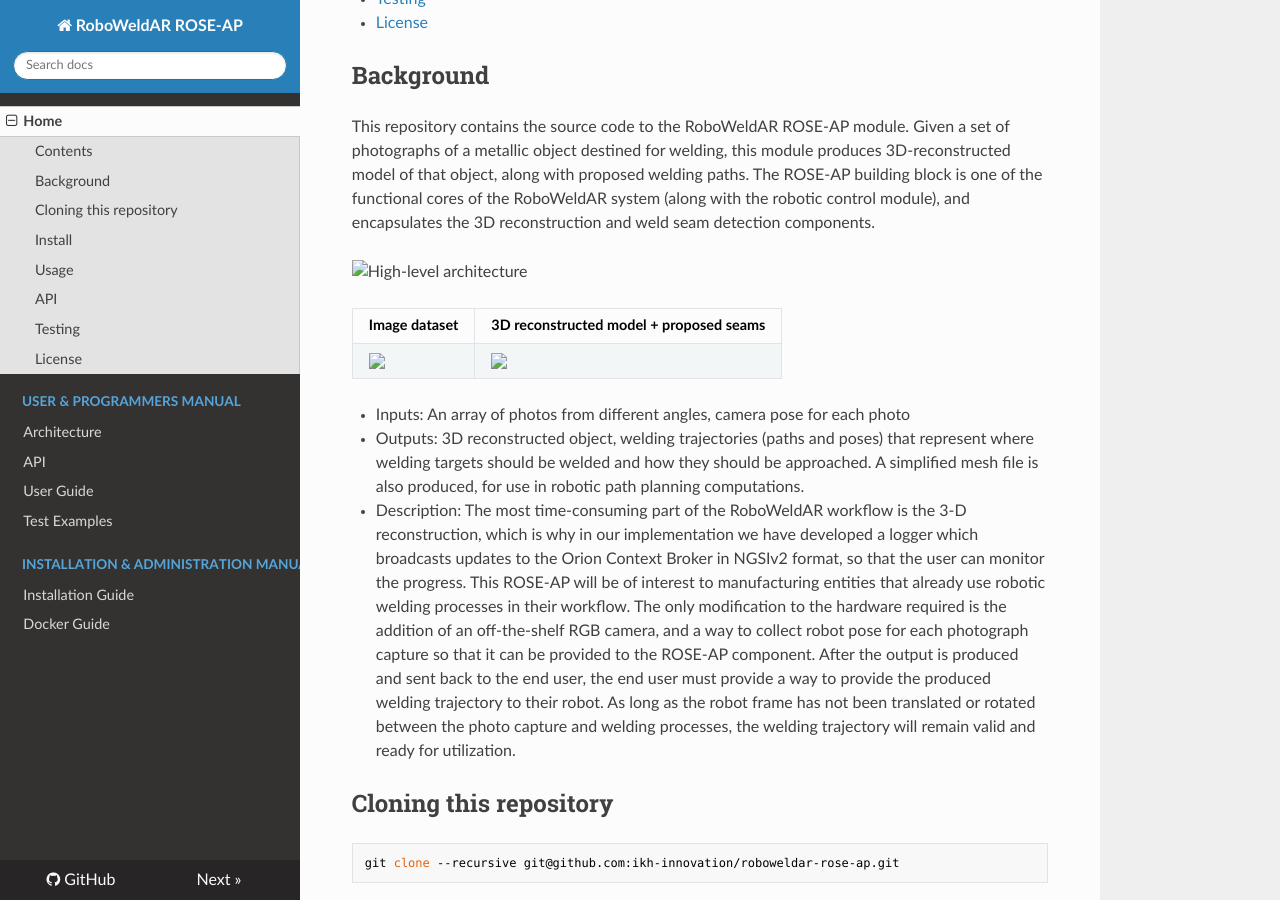
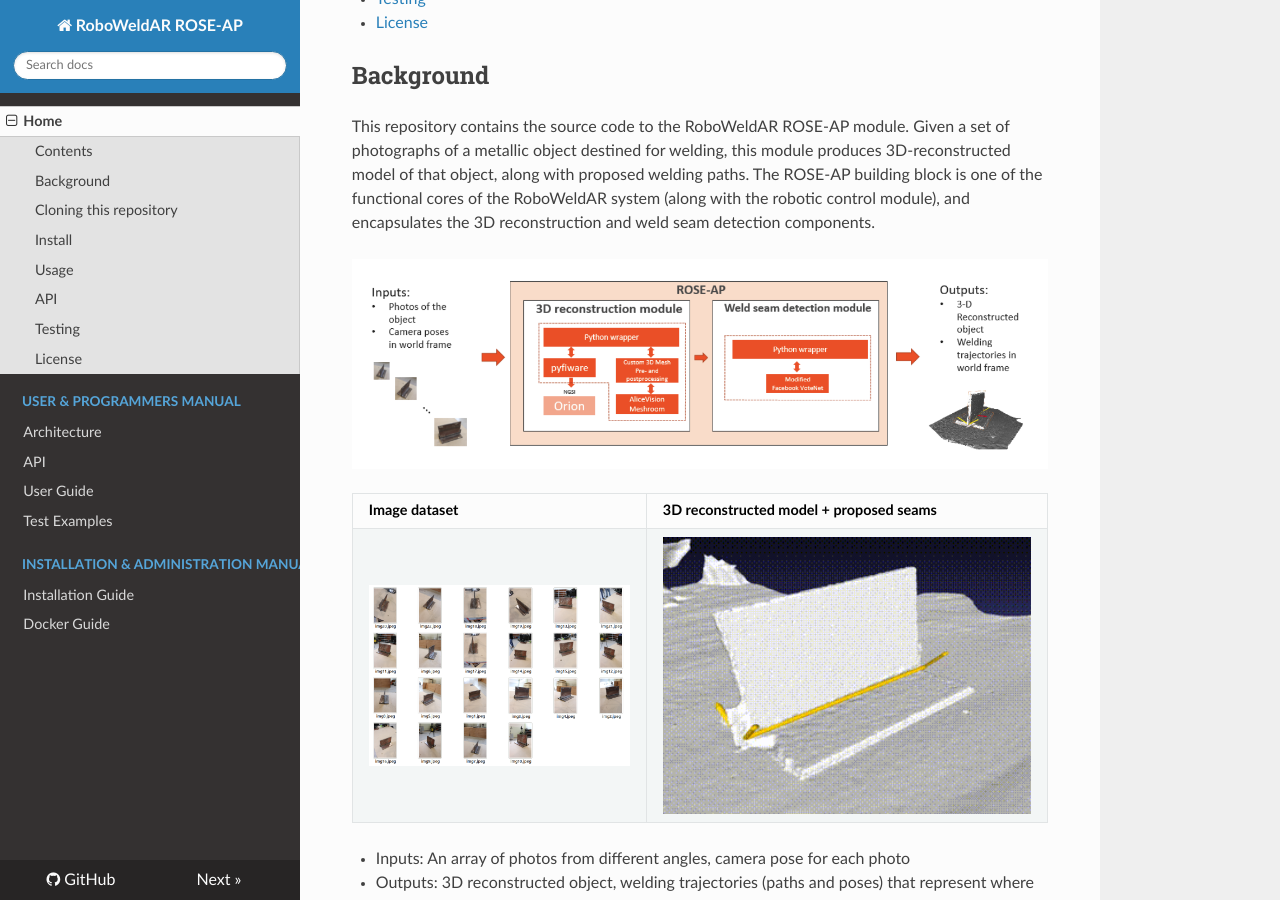
Before and after one commit to ikh-innovation/roboweldar-rose-ap, an MkDocs documentation site: the page built from docs/index.md, in a window 1280 px wide and 900 px high, scrolled down 786 px. Built offline with MkDocs 1.6.1, drawn with Linux system fonts in a browser that asks for light colours; nearby versions of some CDN libraries.

Commit message:
update links in .md

```diff
--- a/docs/index.md
+++ b/docs/index.md
@@ -44,7 +44,7 @@
 
 | Image dataset | 3D reconstructed model + proposed seams |
 |---------------|-----------------------------------------|
-|      <img src="docs/assets/example_1_collage.png" width="500">    |       <img src="docs/assets/example_1_reconstruction.gif" width="500">    |
+|      <img src="assets/example_1_collage.png" width="500">    |       <img src="assets/example_1_reconstruction.gif" width="500">    |
 
 
 - Inputs: An array of photos from different angles, camera pose for each photo
```
Also changed, not shown: docs/rose-ap-arch.png (renamed from rose-ap-arch.png).
